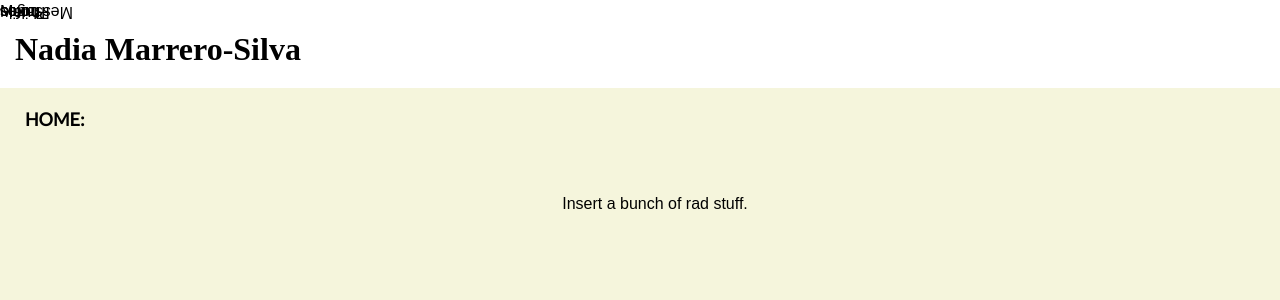
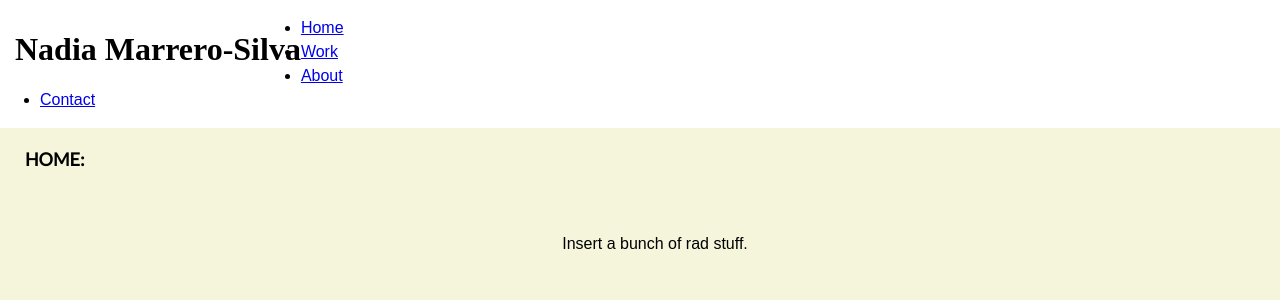
Before and after one commit to thepatronsaintofnobody/thepatronsaintofnobody.github.io, a Jekyll site: the page index.html, which Jekyll copies as it is, in a window 1280 px wide. Shown: the top 300 px of the page. Built offline with Jekyll 4.4.1, drawn with Linux system fonts in a browser that asks for light colours; some web fonts are replaced.

Commit message:
Update index.html

```diff
--- a/index.html
+++ b/index.html
@@ -11,8 +11,6 @@
 }
 </style>
 
-<script type="text/javascript" href="/javascript/index.php">
-      </script>
 	</head>
 
 <body>
@@ -21,23 +19,12 @@
   <h1 id="logo">Nadia Marrero-Silva</h1></div>
 
 	<div class="nav">
-      <nav class="top-right open">
-    <a class="disc l1">
-        <div>Messages</div>
-    </a>
-    <a class="disc l2">
-        <div>Photos</div>
-    </a>
-    <a class="disc l3">
-        <div>Profile</div>
-    </a>
-    <a class="disc l4">
-        <div>Likes</div>
-    </a>
-    <a class="disc l5 toggle">
-        Menu
-    </a>
-</nav>
+<ul>
+	<li id="active"><a href="index.html">Home</a></li>
+	<li id="active"><a href="work.html">Work</a></li>
+	<li id="active"><a href="about.html">About</a></li>
+	<li id="active"><a href="contact.html">Contact</a></li>
+		</ul>
 	</div>
 </div>
 
```
